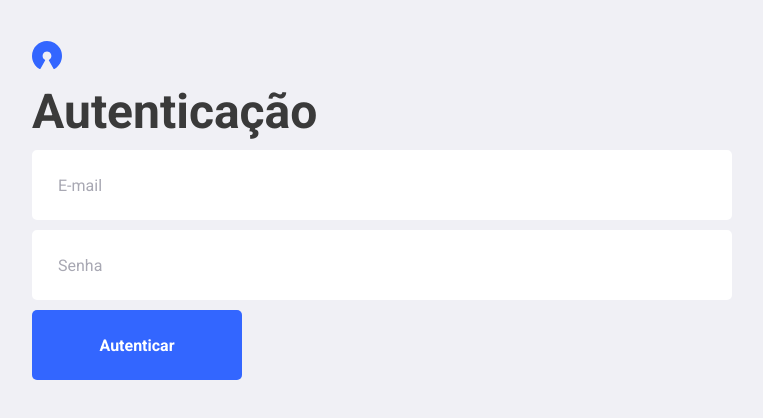
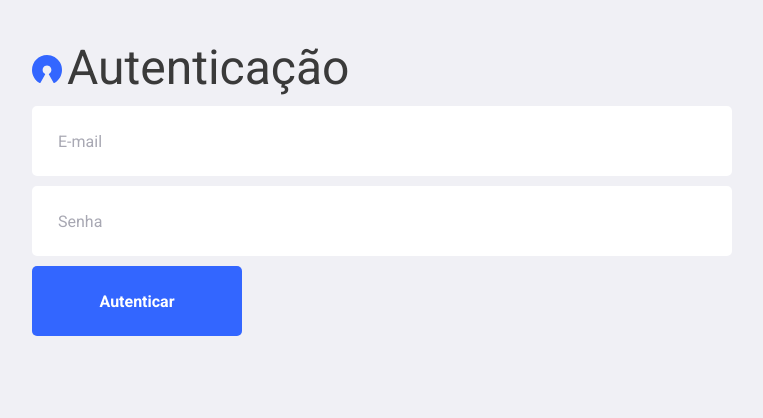
Before and after one commit to MRB-Computer-Vision/web-frontend-admin, a React (Create React App) app: page /auth in a window 1280 px wide. Shown: the top 418 px of the page, without its empty margins (148-911 px from the left). Built offline with nearby package versions, Linux system fonts and the light colour scheme.

Commit message:
Update Title auth

```diff
--- a/src/pages/Auth/styles.ts
+++ b/src/pages/Auth/styles.ts
@@ -7,7 +7,8 @@ export const Logo = styled.img`
   width: 30px;
 `;
 
-export const Title = styled.h1`
+export const Title = styled.span`
+  margin-left: 5px;
   font-size: 48px;
   color: #3a3a3a;
   max-width: 450px;
```
